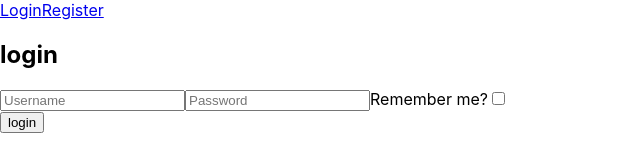
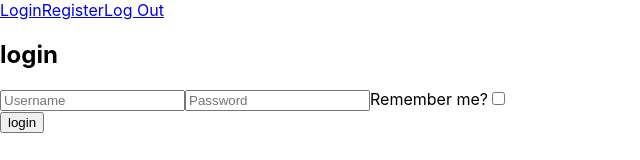
Before and after one commit to WilliamBerlin76/goal-keeper, a React (Create React App) app: page /login in a window 1280 px wide. Shown: the top 160 px of the page, without its empty margins (0-640 px from the left). Built offline with nearby package versions, Linux system fonts and the light colour scheme.

Commit message:
added log out

```diff
--- a/src/components/nav/nav.js
+++ b/src/components/nav/nav.js
@@ -6,6 +6,10 @@ const Nav = () => {
         <>
             <NavLink to='/login'>Login</NavLink>
             <NavLink to='/register'>Register</NavLink>
+            <NavLink to='/' onClick={() => {
+                localStorage.clear();
+                sessionStorage.clear();
+            }}>Log Out</NavLink>
         </>
     );
 };
--- a/src/reducers/reducer.js
+++ b/src/reducers/reducer.js
@@ -5,7 +5,7 @@ import {
 
 let localUser = localStorage.getItem('persist-user');
 let sessionUser = sessionStorage.getItem('persist-user');
-console.log(JSON.parse(localUser), sessionUser)
+
 const initialState = {
     user: {
         id: localUser ? JSON.parse(localUser).id :
@@ -15,7 +15,7 @@ const initialState = {
         email: localUser ? JSON.parse(localUser).email :
             sessionUser ? JSON.parse(sessionUser).email : null
     }
-}
+};
 const reducer = (state = initialState, action) => {
     switch (action.type) {
         case USER_START:
```
